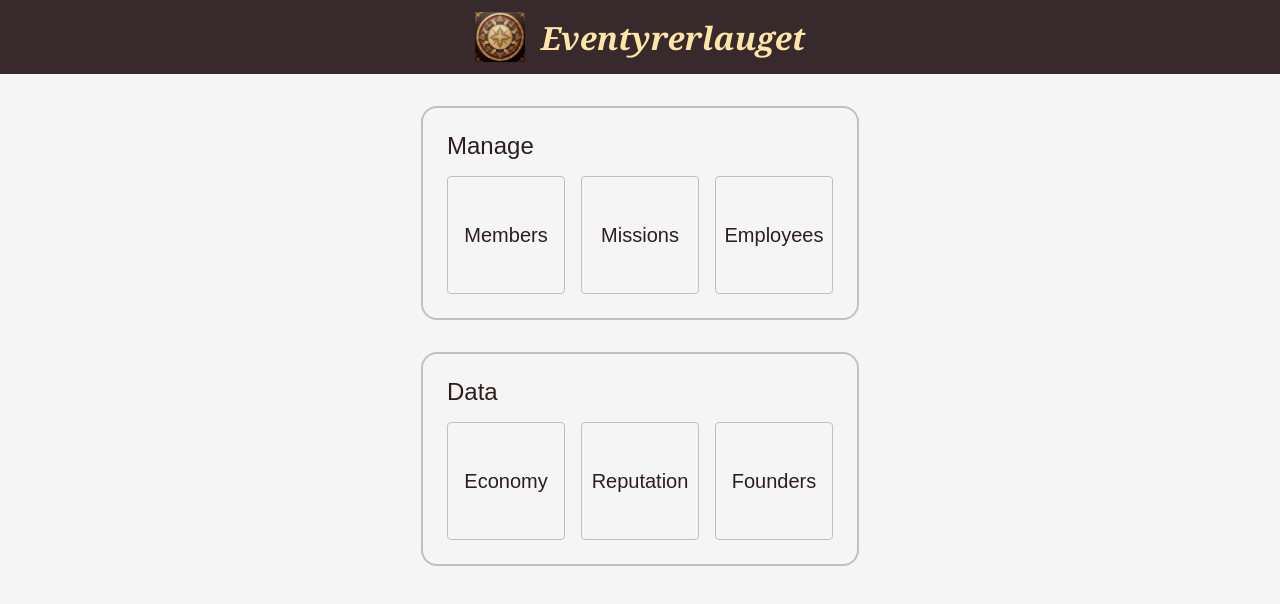
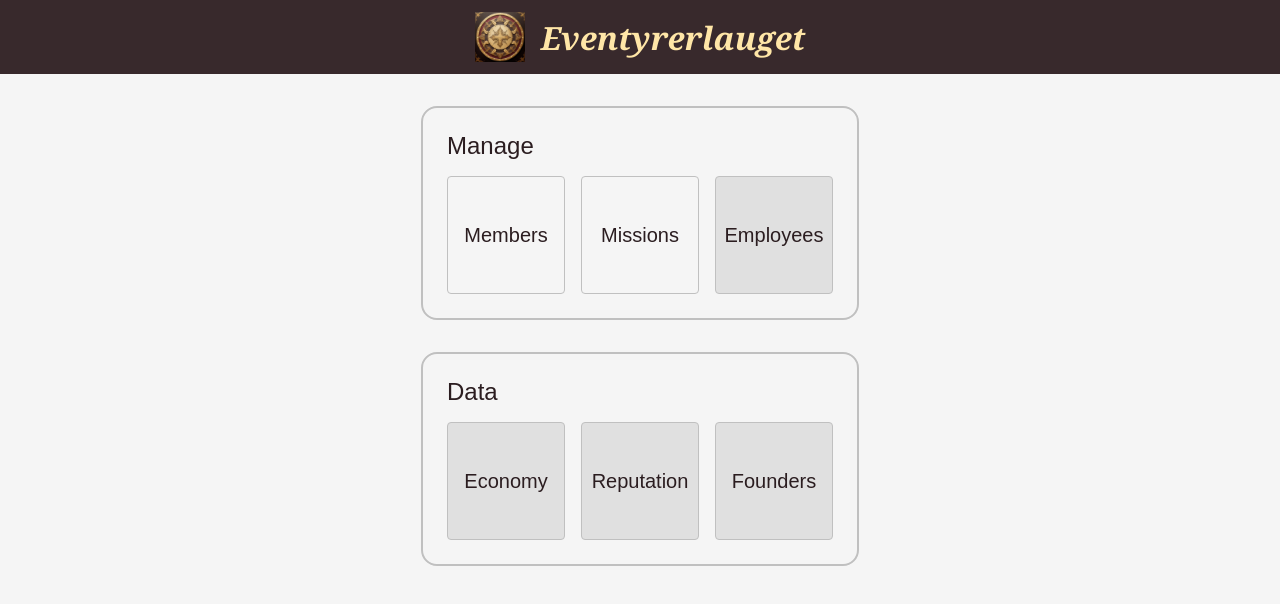
Before and after one commit to DanielHuglen/adventurers-guild, an Angular app: page / in a window 1280 px wide. Shown: the top 604 px of the page. Built offline with nearby package versions, Linux system fonts and the light colour scheme.

Commit message:
Create layout wrapper

```diff
--- a/src/app/app.component.html
+++ b/src/app/app.component.html
@@ -1,7 +1,9 @@
 <div class="app-header">
-  <a [routerLink]="['']">
-    <img src="img/logo.jpeg" alt="Eventyrerlauget logo" />
-    <h1>Eventyrerlauget</h1>
-  </a>
+	<a [routerLink]="['']">
+		<img src="img/logo.jpeg" alt="Eventyrerlauget logo" />
+		<h1>Eventyrerlauget</h1>
+	</a>
 </div>
-<router-outlet></router-outlet>
+<main class="main-content">
+	<router-outlet></router-outlet>
+</main>
--- a/src/app/app.component.scss
+++ b/src/app/app.component.scss
@@ -21,6 +21,25 @@
 		h1 {
 			font-size: 2em;
 			color: var(--primary);
+
+			@media screen and (max-width: 768px) {
+				font-size: 1.5em;
 			}
 		}
 	}
+}
+
+.main-content {
+	display: flex;
+	justify-content: center;
+	padding: 32px 16px 16px;
+
+	router-outlet {
+		flex: 0;
+		display: contents;
+	}
+
+	@media screen and (max-width: 768px) {
+		padding: 16px 8px 8px;
+	}
+}
--- a/src/app/components/landing-page/landing-page.component.html
+++ b/src/app/components/landing-page/landing-page.component.html
@@ -3,14 +3,14 @@
 	<div class="navigation-group-categories">
 		<a [routerLink]="['/members']">Members</a>
 		<a [routerLink]="['/missions']">Missions</a>
-    <a [routerLink]="['/employees']">Employees</a>
+		<a [routerLink]="['/employees']" class="disabled">Employees</a>
 	</div>
 </div>
 <div class="navigation-group">
 	<h2>Data</h2>
 	<div class="navigation-group-categories">
-    <a [routerLink]="['/economy']">Economy</a>
-    <a [routerLink]="['/reputation']">Reputation</a>
-    <a [routerLink]="['/founders']">Founders</a>
+		<a [routerLink]="['/economy']" class="disabled">Economy</a>
+		<a [routerLink]="['/reputation']" class="disabled">Reputation</a>
+		<a [routerLink]="['/founders']" class="disabled">Founders</a>
 	</div>
 </div>
--- a/src/app/components/landing-page/landing-page.component.scss
+++ b/src/app/components/landing-page/landing-page.component.scss
@@ -1,11 +1,13 @@
 .navigation-group {
 	width: fit-content;
-  margin: 32px auto 0;
-  max-width: 75%;
 	padding: 24px;
 	border: 2px solid var(--grey);
 	border-radius: 16px;
 	transition: border-color 0.2s;
+
+	& + .navigation-group {
+		margin-top: 32px;
+	}
 
 	&:hover {
 		border-color: var(--secondary);
@@ -46,6 +48,12 @@
 				background-color: var(--grey);
 				border-color: var(--secondary-dark);
 			}
+
+			&.disabled {
+				background-color: var(--grey-light);
+				border-color: var(--grey);
+				cursor: not-allowed;
 			}
 		}
 	}
+}
--- a/src/app/components/member-page/member-details/member-details.component.scss
+++ b/src/app/components/member-page/member-details/member-details.component.scss
@@ -1,17 +1,3 @@
-:host {
-	margin: 32px;
-	display: block;
-	container-type: inline-size;
-
-	@media screen and (max-width: 768px) {
-		margin: 16px;
-
-		.member-details-container {
-			padding: 16px;
-		}
-	}
-}
-
 .member-details-container {
 	max-width: 1200px;
 	margin: 0 auto;
@@ -19,6 +5,10 @@
 	background-color: var(--secondary);
 	color: var(--white);
 	padding: 32px;
+
+	@media screen and (max-width: 768px) {
+		padding: 16px;
+	}
 
 	.member-header {
 		padding-bottom: 32px;
@@ -53,6 +43,10 @@
 
 				&:hover {
 					text-shadow: 5px 0 0 var(--complimentary-light), 10px 0 0 var(--complimentary-dark);
+				}
+
+				@media screen and (max-width: 768px) {
+					font-size: 3rem;
 				}
 			}
 			p {
--- a/src/app/components/member-page/members-deck/members-deck.component.scss
+++ b/src/app/components/member-page/members-deck/members-deck.component.scss
@@ -5,9 +5,8 @@
 	grid-template-columns: repeat(auto-fit, minmax(var(--card-width), 1fr));
 	justify-items: center;
 	gap: 16px;
+	width: 100%;
 	max-width: calc((3 * var(--card-width)) + (2 * 16px));
-  margin: 32px auto;
-  padding: 0 16px 16px;
 
 	app-character-card {
 		width: var(--card-width);
--- a/src/app/components/member-page/members-deck/members-deck.component.ts
+++ b/src/app/components/member-page/members-deck/members-deck.component.ts
@@ -1,4 +1,4 @@
-import { Component } from '@angular/core';
+import { Component, Input } from '@angular/core';
 import { CharacterCardComponent } from '../../character-card/character-card.component';
 import { CharacterService } from '../../../services/character.service';
 import { Character } from '../../../shared/character-models';
@@ -13,7 +13,7 @@ import { ActivatedRoute } from '@angular/router';
 	styleUrl: './members-deck.component.scss',
 })
 export class MembersDeckComponent {
-	members: Character[] = [];
+	@Input() members: Character[] = [];
 
 	constructor(private route: ActivatedRoute) {
 		this.route.data.pipe(take(1)).subscribe((data) => {
--- a/src/app/components/mission-page/mission-overview/mission-details/mission-details.component.ts
+++ b/src/app/components/mission-page/mission-overview/mission-details/mission-details.component.ts
@@ -1,7 +1,5 @@
 import { NgStyle } from '@angular/common';
-import { Component, input, OnInit } from '@angular/core';
-import { MissionService } from 'app/services/mission.service';
-import { Character } from 'app/shared/character-models';
+import { Component, input } from '@angular/core';
 import { getCompositionText, getMissionAvailability } from 'app/shared/mission-helper.service';
 import { Mission, OutcomeTier, Reward } from 'app/shared/mission-model';
 
@@ -11,13 +9,11 @@ import { Mission, OutcomeTier, Reward } from 'app/shared/mission-model';
 	templateUrl: './mission-details.component.html',
 	styleUrl: './mission-details.component.scss',
 })
-export class MissionDetailsComponent implements OnInit {
+export class MissionDetailsComponent {
 	mission = input.required<Mission>();
 
 	getMissionAvailability = getMissionAvailability;
 	getCompositionText = getCompositionText;
-
-	dispatchedMembers: Character[] = [];
 
 	get missionStatus(): string {
 		const availability = getMissionAvailability(this.mission());
@@ -60,16 +56,6 @@ export class MissionDetailsComponent implements OnInit {
 		return this.mission().finalOutcome?.reward;
 	}
 
-	constructor(private missionService: MissionService) {}
-
-	ngOnInit(): void {
-		if (this.getMissionAvailability(this.mission()) !== 'Available') {
-			this.missionService.getDispatchedMembers(this.mission().id).subscribe((members) => {
-				this.dispatchedMembers = members;
-			});
-		}
-	}
-
 	getNumberOfClassInGroup(classGroup: string): number {
 		return parseInt(classGroup.split(' ')[0]);
 	}
--- a/src/app/components/mission-page/mission-overview/mission-overview.component.html
+++ b/src/app/components/mission-page/mission-overview/mission-overview.component.html
@@ -1,3 +1,5 @@
 @if (!!mission) {
 <app-mission-details [mission]="mission" />
+} @if (dispatchedMembers().length) {
+<app-members-deck [members]="dispatchedMembers()" />
 }
--- a/src/app/components/mission-page/mission-overview/mission-overview.component.scss
+++ b/src/app/components/mission-page/mission-overview/mission-overview.component.scss
@@ -1,5 +1,12 @@
 :host {
 	display: flex;
-	justify-content: center;
-	margin-top: 32px;
+	gap: 32px;
 }
+
+app-mission-details {
+	display: block;
+}
+
+app-members-deck {
+	height: min-content;
+}
--- a/src/app/components/mission-page/mission-overview/mission-overview.component.ts
+++ b/src/app/components/mission-page/mission-overview/mission-overview.component.ts
@@ -1,23 +1,32 @@
-import { Component } from '@angular/core';
+import { Component, signal } from '@angular/core';
 import { MissionDetailsComponent } from './mission-details/mission-details.component';
 import { Mission } from 'app/shared/mission-model';
 import { ActivatedRoute } from '@angular/router';
 import { MissionService } from 'app/services/mission.service';
+import { Character } from 'app/shared/character-models';
+import { MembersDeckComponent } from '../../member-page/members-deck/members-deck.component';
 
 @Component({
 	selector: 'app-mission-overview',
-	imports: [MissionDetailsComponent],
+	imports: [MissionDetailsComponent, MembersDeckComponent],
 	templateUrl: './mission-overview.component.html',
 	styleUrl: './mission-overview.component.scss',
 })
 export class MissionOverviewComponent {
 	mission: Mission | null = null;
+	dispatchedMembers = signal<Character[]>([]);
 
 	constructor(private route: ActivatedRoute, private missionService: MissionService) {
 		const queryParameter = this.route.snapshot.paramMap.get('id');
 		if (!!queryParameter && !isNaN(+queryParameter)) {
 			this.missionService.getMission(+queryParameter).subscribe((mission) => {
 				this.mission = mission;
+
+				if (this.mission?.finalComposition?.length) {
+					this.missionService.getDispatchedMembers(this.mission.id).subscribe((members) => {
+						this.dispatchedMembers.set(members);
+					});
+				}
 			});
 		}
 	}
--- a/src/app/components/mission-page/missions-deck/missions-deck.component.scss
+++ b/src/app/components/mission-page/missions-deck/missions-deck.component.scss
@@ -1,13 +1,12 @@
 :host {
-  --card-width: 375px;
+	--card-width: 320px;
 
 	display: grid;
 	grid-template-columns: repeat(auto-fit, minmax(var(--card-width), 1fr));
 	justify-items: center;
 	gap: 32px;
+	width: 100%;
 	max-width: calc((2 * var(--card-width)) + (2 * 64px));
-  margin: 64px auto;
-  padding: 0 16px 32px;
 
 	app-mission-card {
 		width: var(--card-width);
```
Lines whose indentation alone changed are shown as unchanged.
